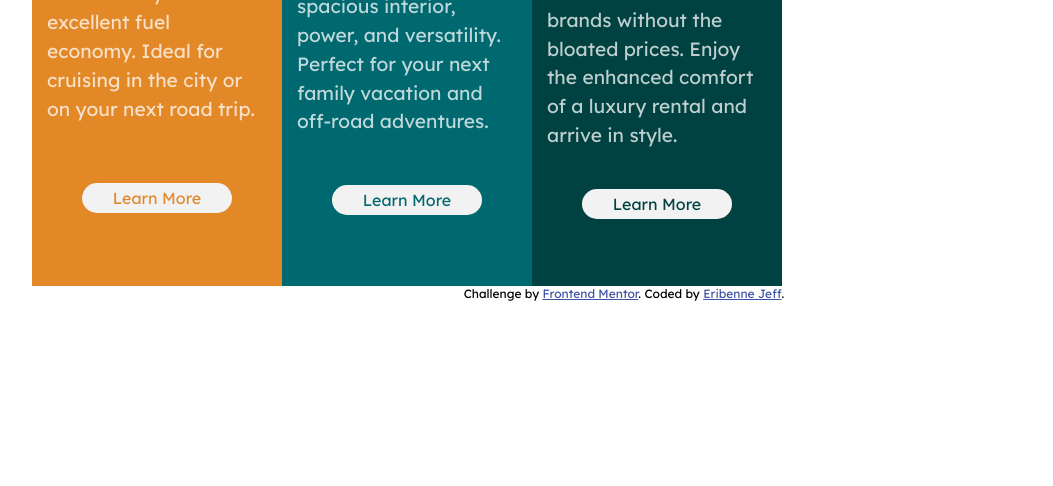
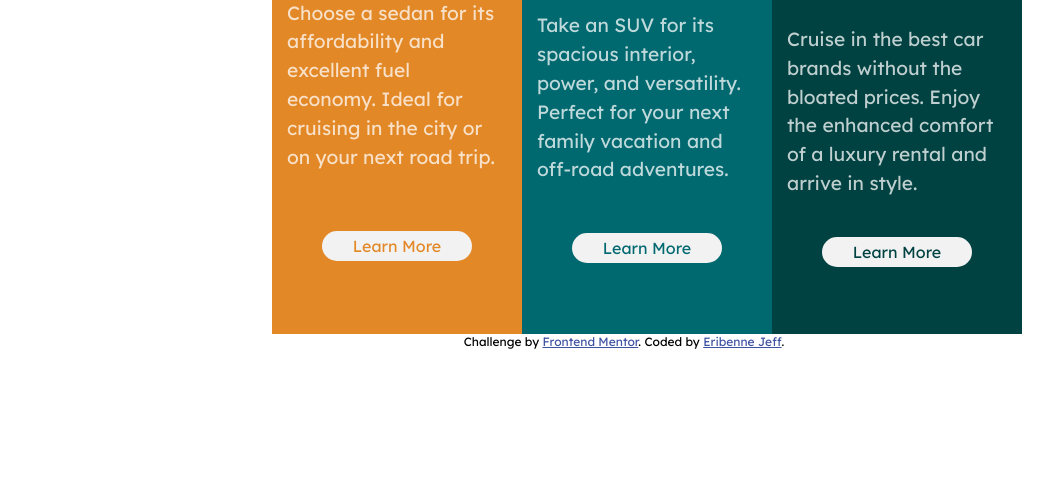
Before and after one commit to Erio-Tech/Column, a plain HTML site: page index.html in a window 1280 px wide. Shown: the part 314-800 px from the top of the page, without its empty margins (16-1069 px from the left). Drawn offline with Linux system fonts and the light colour scheme.

Commit message:
Update styles.css

```diff
--- a/styles.css
+++ b/styles.css
@@ -23,6 +23,7 @@
       display: flex;
       width:50%;
       margin: 0 auto;
+      padding:3em 2em 0 15em;
   }
 
 .car {
```
